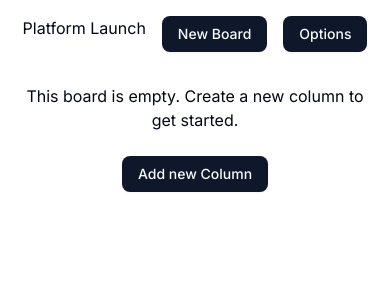
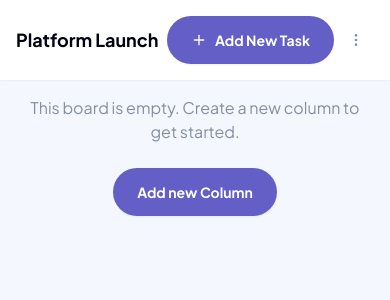
Before and after one commit to juandadev/kanban-board, a Next.js app: page / in a window 390 px wide. Shown: the top 300 px of the page. Built offline with nearby package versions, Linux system fonts and the light colour scheme.

Commit message:
feat: New navbar styling for mobile

```diff
--- a/src/app/globals.css
+++ b/src/app/globals.css
@@ -6,20 +6,20 @@
 :root {
   --rem: 16;
   --radius: 0.625rem;
-  --background: oklch(1 0 0);
-  --foreground: oklch(0.129 0.042 264.695);
-  --card: oklch(1 0 0);
-  --card-foreground: oklch(0.129 0.042 264.695);
-  --popover: oklch(1 0 0);
-  --popover-foreground: oklch(0.129 0.042 264.695);
-  --primary: oklch(0.208 0.042 265.755);
-  --primary-foreground: oklch(0.984 0.003 247.858);
-  --secondary: oklch(0.968 0.007 247.896);
-  --secondary-foreground: oklch(0.208 0.042 265.755);
-  --muted: oklch(0.968 0.007 247.896);
-  --muted-foreground: oklch(0.554 0.046 257.417);
-  --accent: oklch(0.968 0.007 247.896);
-  --accent-foreground: oklch(0.208 0.042 265.755);
+  --background: #f4f7fd;
+  --foreground: #828fa3;
+  --card: #ffffff;
+  --card-foreground: #000112;
+  --popover: #ffffff;
+  --popover-foreground: #000112;
+  --primary: #635fc7;
+  --primary-foreground: #ffffff;
+  --secondary: rgba(99, 95, 199, 0.1);
+  --secondary-foreground: #635fc7;
+  --muted: rgba(0, 0, 0, 0.25);
+  --muted-foreground: #828fa3;
+  --accent: #f4f7fd;
+  --accent-foreground: #828fa3;
   --destructive: oklch(0.577 0.245 27.325);
   --border: oklch(0.929 0.013 255.508);
   --input: oklch(0.929 0.013 255.508);
--- a/src/app/layout.tsx
+++ b/src/app/layout.tsx
@@ -1,10 +1,10 @@
 import React from "react";
 import type { Metadata } from "next";
-import { Inter } from "next/font/google";
+import { Plus_Jakarta_Sans } from "next/font/google";
 import "./globals.css";
 import { Providers } from "@/app/providers";
 
-const inter = Inter({ subsets: ["latin"] });
+const plusJakartaSans = Plus_Jakarta_Sans({ subsets: ["latin"] });
 
 export const metadata: Metadata = {
   title: "Kanban Board",
@@ -18,7 +18,7 @@ export default function RootLayout({
 }>) {
   return (
     <html lang="en">
-      <body className={inter.className}>
+      <body className={plusJakartaSans.className}>
         <Providers>{children}</Providers>
         <div className="modal"></div>
       </body>
--- a/src/components/Navbar/BoardName.tsx
+++ /dev/null
@@ -1,10 +0,0 @@
-"use client";
-
-import React from "react";
-import { useActiveBoard } from "@/hooks/useActiveBoard";
-
-export function BoardName() {
-  const { board } = useActiveBoard();
-
-  return <span>{board?.name || "Kanban Board"}</span>;
-}
--- a/src/components/Navbar/Navbar.module.css
+++ /dev/null
@@ -1,7 +0,0 @@
-.container {
-  width: 100%;
-  padding: 1rem;
-  display: flex;
-  justify-content: center;
-  gap: 1rem;
-}
--- a/src/components/Navbar/Navbar.tsx
+++ b/src/components/Navbar/Navbar.tsx
@@ -1,14 +1,28 @@
+"use client";
+
 import React from "react";
-import styles from "./Navbar.module.css";
-import { BoardName } from "@/components/Navbar/BoardName";
 import { Button } from "@/components/ui/button";
+import { EllipsisVerticalIcon, PlusIcon } from "lucide-react";
+import { useMediaQuery } from "@/hooks/useMediaQuery";
+import { useActiveBoard } from "@/hooks/useActiveBoard";
 
 export function Navbar() {
+  const isMobile = useMediaQuery("(max-width: 375px)");
+  const { board } = useActiveBoard();
+
   return (
-    <nav className={styles.container}>
-      <BoardName />
-      <Button>New Board</Button>
-      <Button>Options</Button>
+    <nav className="p-4 md:px-6 md:py-4 lg:pl-6 lg:pr-8 lg:pt-5 lg:pb-7 bg-card text-card-foreground shadow-xs flex justify-between items-center">
+      <span className="lg:text-2xl text-lg font-bold">
+        {board?.name || "Kanban Board"}
+      </span>
+      <div className="flex gap-1 items-center">
+        <Button size={isMobile ? "menu" : "default"}>
+          <PlusIcon /> {!isMobile && "Add New Task"}
+        </Button>
+        <Button variant="ghost" size="icon">
+          <EllipsisVerticalIcon />
+        </Button>
+      </div>
     </nav>
   );
 }
--- a/src/components/ui/button.tsx
+++ b/src/components/ui/button.tsx
@@ -5,7 +5,7 @@ import { cva, type VariantProps } from "class-variance-authority";
 import { cn } from "@/lib/utils";
 
 const buttonVariants = cva(
-  "inline-flex items-center justify-center gap-2 whitespace-nowrap rounded-md text-sm font-medium transition-all disabled:pointer-events-none disabled:opacity-50 [&_svg]:pointer-events-none [&_svg:not([class*='size-'])]:size-4 shrink-0 [&_svg]:shrink-0 outline-none focus-visible:border-ring focus-visible:ring-ring/50 focus-visible:ring-[3px] aria-invalid:ring-destructive/20 dark:aria-invalid:ring-destructive/40 aria-invalid:border-destructive",
+  "inline-flex items-center justify-center gap-2 whitespace-nowrap rounded-full text-sm font-bold transition-all disabled:pointer-events-none disabled:opacity-50 [&_svg]:pointer-events-none [&_svg:not([class*='size-'])]:size-4 shrink-0 [&_svg]:shrink-0 outline-none focus-visible:border-ring focus-visible:ring-ring/50 focus-visible:ring-[3px] aria-invalid:ring-destructive/20 dark:aria-invalid:ring-destructive/40 aria-invalid:border-destructive cursor-pointer",
   {
     variants: {
       variant: {
@@ -17,15 +17,15 @@ const buttonVariants = cva(
           "border bg-background shadow-xs hover:bg-accent hover:text-accent-foreground dark:bg-input/30 dark:border-input dark:hover:bg-input/50",
         secondary:
           "bg-secondary text-secondary-foreground shadow-xs hover:bg-secondary/80",
-        ghost:
-          "hover:bg-accent hover:text-accent-foreground dark:hover:bg-accent/50",
+        ghost: "hover:bg-accent text-accent-foreground dark:hover:bg-accent/50",
         link: "text-primary underline-offset-4 hover:underline",
       },
       size: {
-        default: "h-9 px-4 py-2 has-[>svg]:px-3",
-        sm: "h-8 rounded-md gap-1.5 px-3 has-[>svg]:px-2.5",
-        lg: "h-10 rounded-md px-6 has-[>svg]:px-4",
+        default: "py-3.5 px-6",
+        sm: "gap-1.5 py-2 px-6",
+        lg: "py-4 px-6",
         icon: "size-9",
+        menu: "px-4.5 py-2.5",
       },
     },
     defaultVariants: {
--- /dev/null
+++ b/src/hooks/useMediaQuery.tsx
@@ -0,0 +1,26 @@
+"use client";
+
+import { useState, useEffect } from "react";
+
+export function useMediaQuery(
+  query: `(max-width: ${string}px)` | `(min-width: ${string}px)`,
+): boolean {
+  const [matches, setMatches] = useState<boolean>(false);
+
+  useEffect(() => {
+    const media = window.matchMedia(query);
+
+    if (media.matches !== matches) {
+      setMatches(media.matches);
+    }
+
+    const listener = () => {
+      setMatches(media.matches);
+    };
+    media.addEventListener("change", listener);
+
+    return () => media.removeEventListener("change", listener);
+  }, [matches, query]);
+
+  return matches;
+}
```
